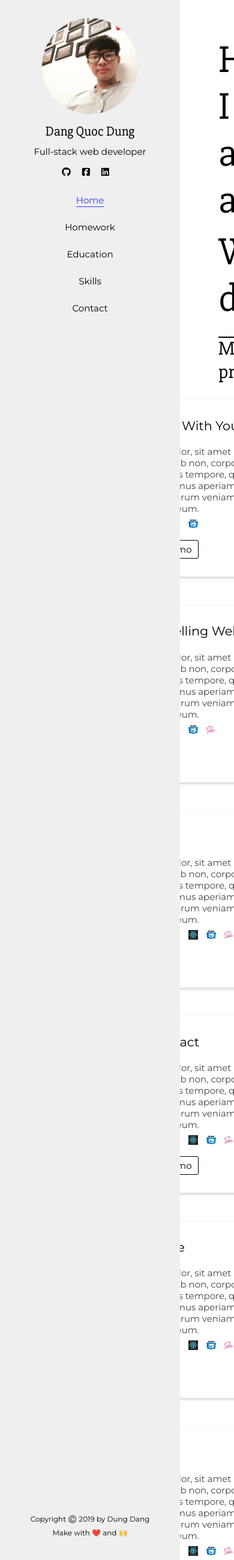
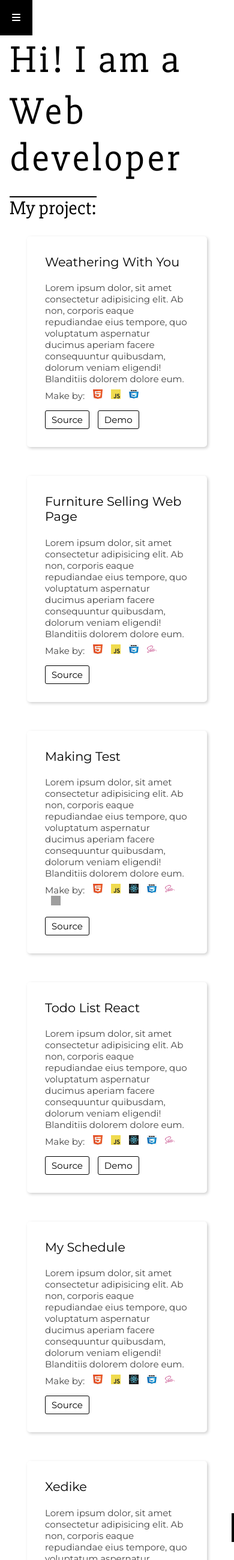
Before and after one commit to jimmy706/my-portfolio, a PHP site: page /index.html in a window 390 px wide. Shown: the whole page at 60% size. Run offline with PHP 8.4, Linux system fonts and the light colour scheme; some libraries are stand-ins or nearby versions; grey boxes are pictures that could not be loaded.

Commit message:
update reponsive UI

```diff
--- a/css/main.css
+++ b/css/main.css
@@ -85,6 +85,7 @@ nav ul li {
 
 body {
   background: #fff;
+  overflow: hidden;
   font-family: 'Montserrat', sans-serif;
   font-size: 15px; }
 
@@ -127,6 +128,14 @@ h6 {
   margin-right: auto;
   max-width: 1200px; }
 
+@media screen and (max-width: 768px) {
+  .container {
+    padding-left: 2rem;
+    padding-right: 2rem; } }
+@media screen and (max-width: 500px) {
+  .container {
+    padding-left: 1rem;
+    padding-right: 1rem; } }
 #main-content {
   width: 100%;
   padding: 50px 0;
@@ -145,19 +154,20 @@ h6 {
       display: inline-block;
       margin-bottom: 3rem;
       width: 70%;
-      min-width: 440px; }
+      min-width: 300px; }
 
 .sidebar {
   text-align: center;
   background-color: #efefef;
-  display: inline-block;
   min-height: 100vh;
   height: 100%;
   overflow-y: auto;
   padding: 30px;
   min-width: 300px;
   box-sizing: border-box;
-  position: relative; }
+  position: relative;
+  z-index: 100;
+  transition: all 0.4s ease; }
   .sidebar .info-wrapper .avatar {
     width: 10rem;
     height: 10rem;
@@ -191,13 +201,50 @@ h6 {
         .sidebar .link-list a:hover::before, .sidebar .link-list a.active::before {
           transform: scale(1); }
   .sidebar .sidebar-footer {
-    position: absolute;
-    left: 50%;
-    bottom: 30px;
     font-size: 12px;
-    transform: translateX(-50%);
-    width: 100%; }
+    width: 100%;
+    margin-top: 270px; }
 
+#btn-toggle {
+  display: none;
+  position: fixed;
+  z-index: 70; }
+
+#toggle-nav {
+  display: none; }
+
+#overlay-mb {
+  opacity: 0.5;
+  background-color: #000;
+  position: fixed;
+  top: 0;
+  bottom: 0;
+  left: 0;
+  right: 0;
+  z-index: 50;
+  display: none; }
+
+@media screen and (max-width: 1024px) {
+  .sidebar {
+    position: fixed;
+    top: 0;
+    left: -100%; }
+
+  #btn-toggle {
+    display: block;
+    background-color: #000;
+    padding: 20px;
+    color: #fff;
+    font-size: 1rem; }
+
+  #toggle-nav:checked ~ .sidebar {
+    left: 0; }
+
+  #toggle-nav:checked ~ #overlay-mb {
+    display: block; }
+
+  .sidebar {
+    left: -100%; } }
 .title {
   font-size: 2rem;
   font-weight: 550;
@@ -225,6 +272,18 @@ h6 {
   .btn:hover {
     color: #fff;
     background: #000; }
+
+#btn-top {
+  position: fixed;
+  bottom: 30px;
+  right: -40px;
+  padding: 15px;
+  background: #000;
+  color: #fff;
+  cursor: pointer;
+  border: 0;
+  font-size: 1rem;
+  transition: all 0.4s ease; }
 
 .project-comp {
   box-shadow: 2px 2px 5px rgba(0, 0, 0, 0.2);
@@ -333,4 +392,11 @@ h6 {
         margin-bottom: 15px;
         color: #444; }
 
+@media screen and (max-width: 750px) {
+  .skills-list {
+    grid-template-columns: repeat(2, 1fr); } }
+@media screen and (max-width: 550px) {
+  .skills-list {
+    grid-template-columns: repeat(1, 1fr); } }
+
 /*# sourceMappingURL=main.css.map */
--- a/index.html
+++ b/index.html
@@ -14,6 +14,11 @@
 
 <body>
     <div class="wrapper">
+        <label for="toggle-nav" id="btn-toggle">
+            <i class="fas fa-bars"></i>
+        </label>
+        <input type="checkbox" id="toggle-nav">
+        <div id="overlay-mb"></div>
         <nav class="sidebar">
             <div class="info-wrapper">
                 <img src="./img/me.jpg" alt="My avatar" class="avatar">
@@ -40,7 +45,7 @@
             </div>
             <ul class="link-list">
                 <li>
-                    <a href="/" title="Home" class="active">Home</a>
+                    <a href="/index.html" title="Home" class="active">Home</a>
                 </li>
                 <li>
                     <a href="./views/about.html" title="About">Homework</a>
@@ -233,7 +238,11 @@
             </div>
         </main>
     </div>
-
+    <button id="btn-top">
+        <i class="fas fa-angle-double-up"></i>
+    </button>
+    <script src="./js/responsive.js"></script>
+    <script src="./js/scroll.js"></script>
 </body>
 
 </html>
--- /dev/null
+++ b/js/responsive.js
@@ -0,0 +1,6 @@
+const overlay = document.getElementById("overlay-mb");
+const toggle = document.getElementById("toggle-nav");
+
+overlay.addEventListener("click", () => {
+    toggle.checked = false;
+})
--- /dev/null
+++ b/js/scroll.js
@@ -0,0 +1,18 @@
+const main = document.getElementById("main-content");
+const btnTop = document.getElementById("btn-top");
+
+main.addEventListener("scroll", (e) => {
+    if (main.scrollTop > 200) {
+        btnTop.style.right = "40px";
+    }
+    else {
+        btnTop.style.right = "-40px";
+    }
+});
+
+btnTop.addEventListener("click", () => {
+    main.scroll({
+        top: 0,
+        behavior: 'smooth'
+    })
+})
--- a/sass/base/_custom.scss
+++ b/sass/base/_custom.scss
@@ -3,6 +3,7 @@
 
 body{
     background: #fff;
+    overflow: hidden;
     font: {
         family: 'Montserrat', sans-serif;
         size: 15px;
--- a/sass/components/_button.scss
+++ b/sass/components/_button.scss
@@ -13,3 +13,16 @@
         background: $black;
     }
 }
+
+#btn-top{
+    position: fixed;
+    bottom: 30px;
+    right: -40px;
+    padding: 15px;
+    background: $black;
+    color: $white;
+    cursor: pointer;
+    border: 0;
+    font-size: 1rem;
+    transition: all 0.4s ease;
+}
--- a/sass/components/_sidebar.scss
+++ b/sass/components/_sidebar.scss
@@ -1,7 +1,6 @@
 .sidebar{
     text-align: center;
     background-color: #efefef;
-    display: inline-block;
     min-height: 100vh;
     height: 100%;
     overflow-y: auto;
@@ -9,6 +8,8 @@
     min-width: 300px;
     box-sizing: border-box;
     position: relative;
+    z-index: 100;
+    transition: all 0.4s ease;
     .info-wrapper{
         .avatar{
             width: 10rem;
@@ -54,11 +55,56 @@
         }
     }
     .sidebar-footer{
-        position: absolute;
-        left: 50%;
-        bottom: 30px;
         font-size: 12px;
-        transform: translateX(-50%);
         width: 100%;
+        margin-top: 270px;
     }
 }
+
+#btn-toggle{
+    display: none;
+    position: fixed;
+    z-index: 70;
+}
+
+#toggle-nav{
+    display: none;
+}
+
+#overlay-mb{
+    opacity: 0.5;
+    background-color: #000;
+    position: fixed;
+    top: 0;
+    bottom: 0;
+    left: 0;
+    right: 0;
+    z-index: 50;
+    display: none;
+}
+
+@media screen and (max-width: 1024px){
+    .sidebar{
+        position: fixed;
+        top: 0;
+        left: -100%;
+    }
+    #btn-toggle{
+        display: block;
+        background-color: $black;
+        padding: 20px;
+        color: $white;
+        font-size: 1rem;
+    }
+    #toggle-nav:checked ~ .sidebar{
+        left: 0;
+    }
+
+    #toggle-nav:checked ~ #overlay-mb{
+        display: block;
+    }
+
+    .sidebar{
+        left: -100%;
+    }
+}
--- a/sass/components/_skills.scss
+++ b/sass/components/_skills.scss
@@ -24,3 +24,15 @@
         }
     }
 }
+
+@media screen and (max-width: 750px){
+    .skills-list{
+        grid-template-columns: repeat(2, 1fr);
+    }
+}
+
+@media screen and (max-width: 550px){
+    .skills-list{
+        grid-template-columns: repeat(1, 1fr);
+    }
+}
--- a/sass/layouts/_main-content.scss
+++ b/sass/layouts/_main-content.scss
@@ -19,7 +19,7 @@
             display: inline-block;
             margin-bottom: 3rem;
             width: 70%;
-            min-width: 440px;
+            min-width: 300px;
         }
     }
 }
--- a/sass/layouts/_wrapper.scss
+++ b/sass/layouts/_wrapper.scss
@@ -14,3 +14,18 @@
     margin-right: auto;
     max-width: 1200px;
 }
+
+@media screen and (max-width: 768px){
+    .container{
+        padding-left: 2rem;
+        padding-right: 2rem;
+    }
+}
+
+
+@media screen and (max-width: 500px){
+    .container{
+        padding-left: 1rem;
+        padding-right: 1rem;
+    }
+}
```
Also changed, not shown: views/about.html (+11 -0 lines), views/education.html (+11 -0 lines), views/skills.html (+11 -0 lines), 1 other file.
